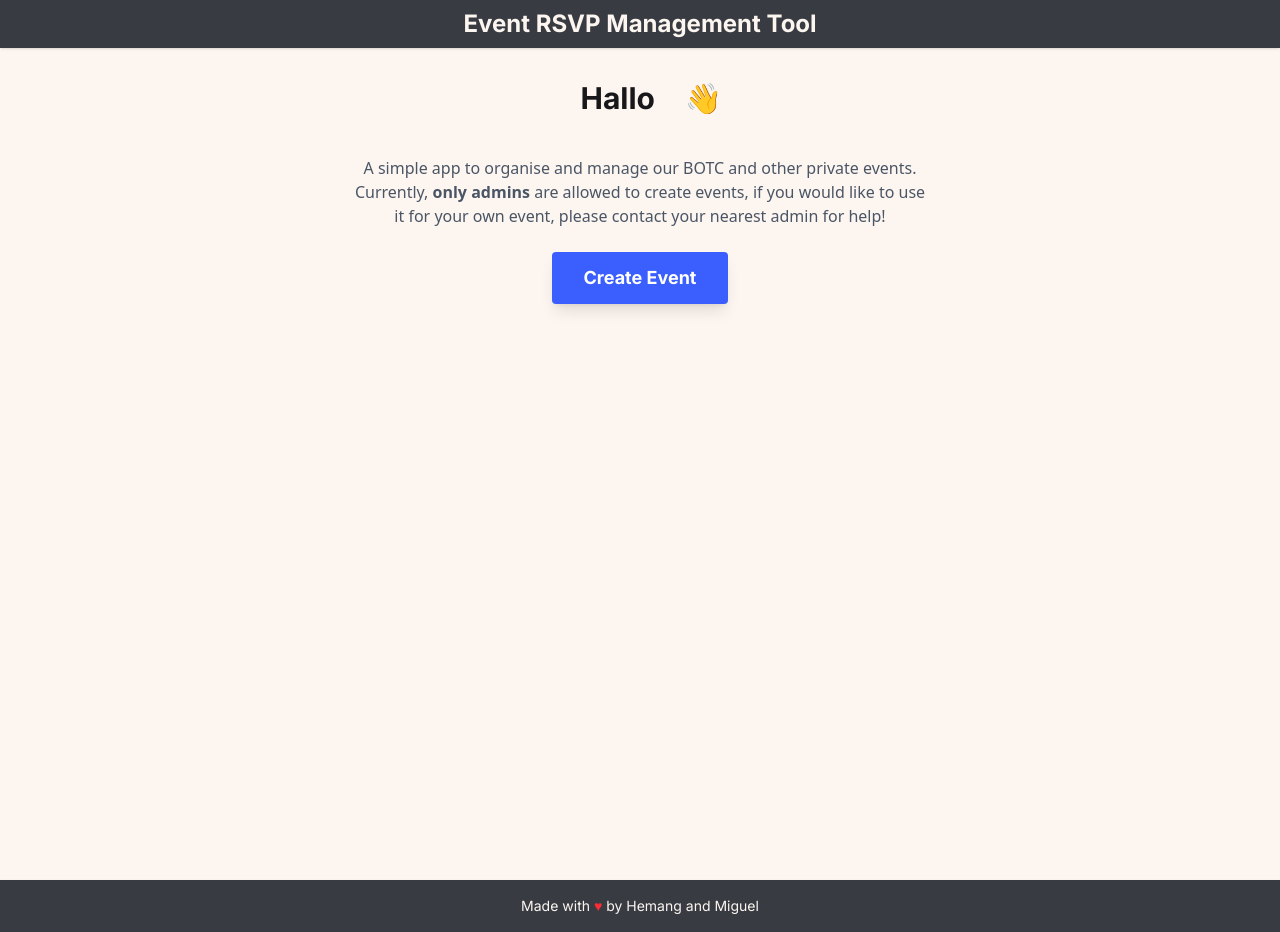
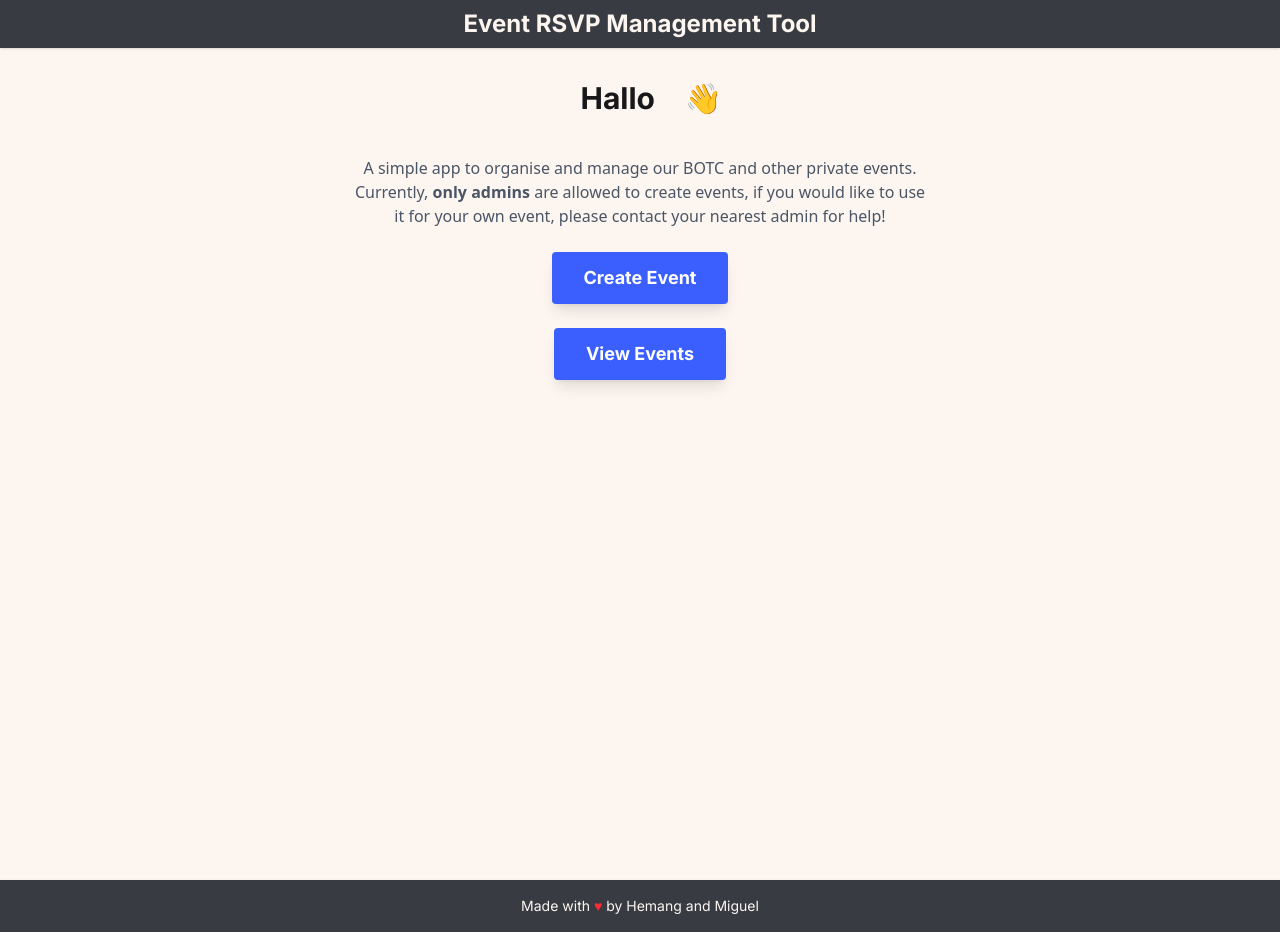
Before and after one commit to Clonktower/event-rsvp-management-tool, a SvelteKit app in the folder client/: page / in a window 1280 px wide. Built offline with nearby package versions, Linux system fonts and the light colour scheme.

Commit message:
feat: add view all events button

```diff
--- a/client/src/routes/+page.svelte
+++ b/client/src/routes/+page.svelte
@@ -63,4 +63,12 @@
   >
     Create Event
   </a>
+  <a
+    href="/events"
+    class="mt-6 px-8 py-3 bg-primary text-white rounded shadow-lg hover:bg-primary-dark transition-colors text-lg font-bold font-inter inline-block text-center dark:bg-primary-darkmode dark:hover:bg-primary-darkmode-hover"
+    aria-label="Create Event"
+    role="button"
+  >
+    View Events
+  </a>
 </main>
```
